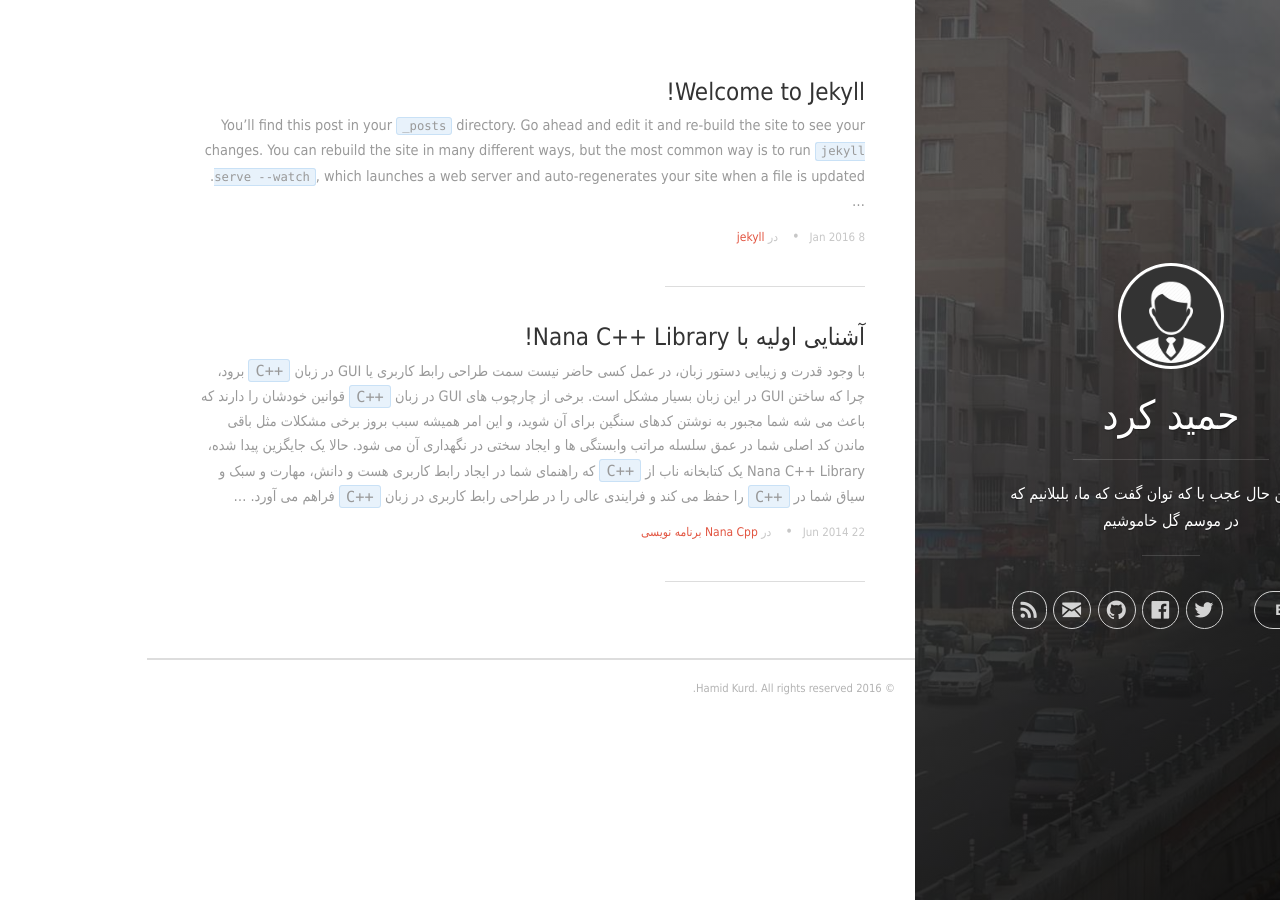
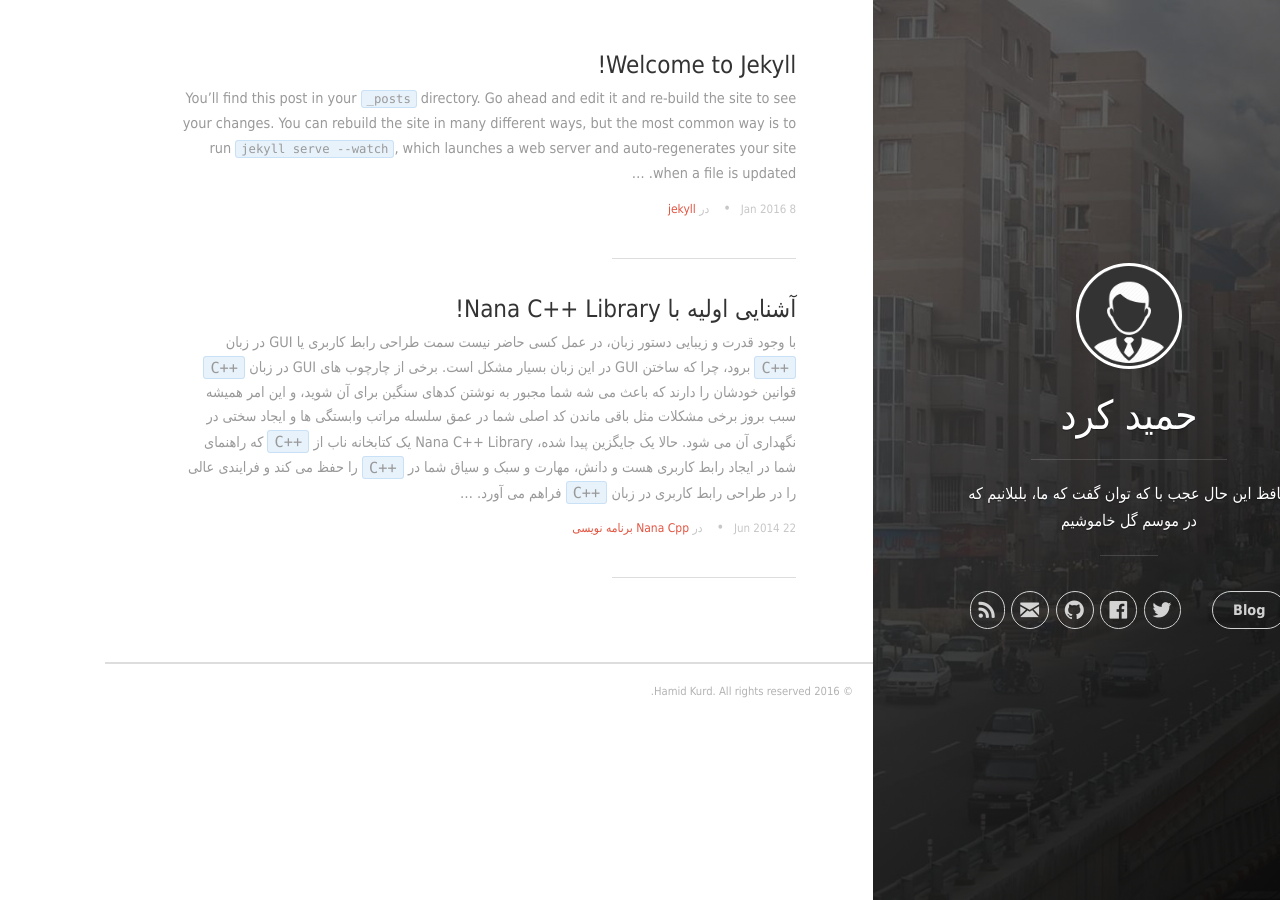
Before and after one commit to mer30hamid/mer30hamid.github.io, a Jekyll site: the page built from index.html, in a window 1280 px wide. Built offline with Jekyll 4.4.1, drawn with Linux system fonts in a browser that asks for light colours; nearby versions of some CDN libraries; the list of posts is cut into pages by our own code.

Commit message:
corrected mobile view

```diff
--- a/css/uno.css
+++ b/css/uno.css
@@ -1107,8 +1107,8 @@
 	margin-right: 40%; }
 
 .content-wrapper__inner {
-	margin: 10% 0;
-	padding: 0 50px; }
+	margin:  0 10%;
+	padding: 50px 0;  }
 
 .footer {
 	display: block;
@@ -1661,7 +1661,7 @@
 	.content-wrapper {
 		width: 80%;
 		max-width: none;
-		margin: auto 0; }
+		margin:  0 auto; }
 
 	.content-wrapper__inner {
 		margin-right: 0;
```
